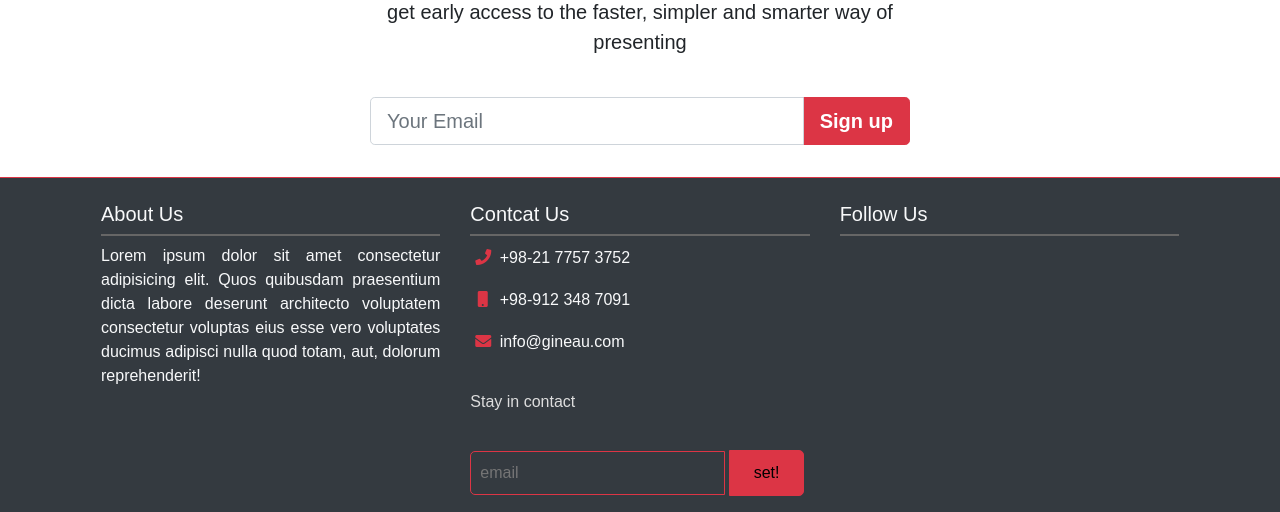
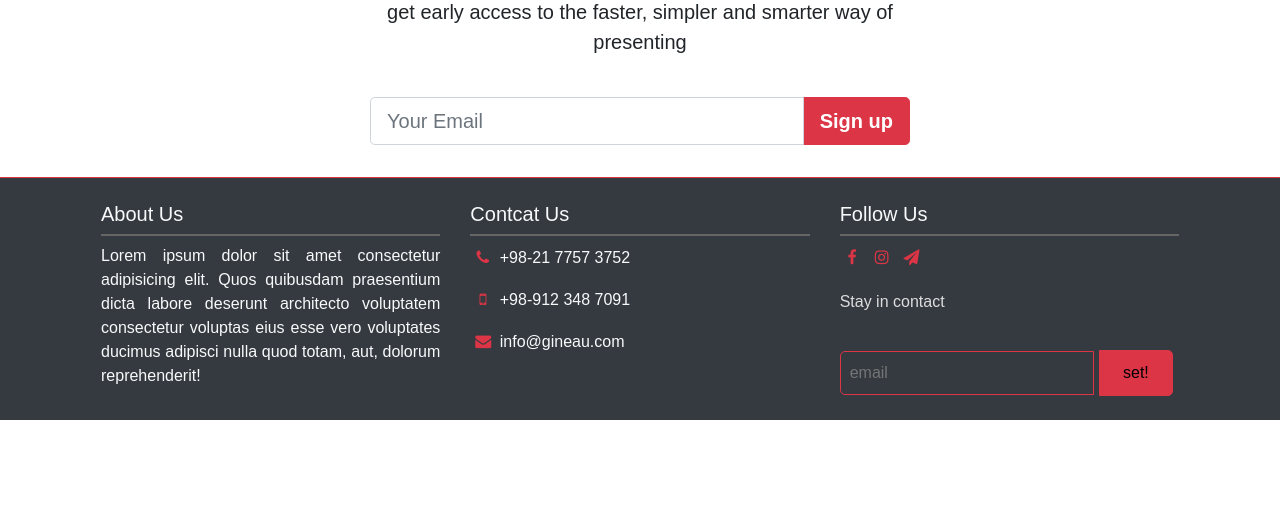
Before and after one commit to Rahimz/gineau, a Django app: page /products/ui/ in a window 1280 px wide. Shown: the part 1640-2152 px from the top of the page. After the commit the page ends 2060 px from the top, so only its background shows below. Run offline with Django 3.2, Linux system fonts and the light colour scheme; some libraries are stand-ins or nearby versions.

Commit message:
footer social media added

```diff
--- a/products/static/css/style.css
+++ b/products/static/css/style.css
@@ -109,18 +109,6 @@ footer .social-network a i.fa-facebook:hover {
     background: #3B5998;
 }
 
-footer .social-network a i.fa-twitter:hover {
-    background: #1DA1F2;
-}
-
-footer .social-network a i.fa-pinterest:hover {
-    background: #bd081c;
-}
-
-footer .social-network a i.fa-linkedin:hover {
-    background: #0077B5;
-}
-
 footer .social-network a i.fa-instagram:hover {
     background: #e1306c;
 }
@@ -129,9 +117,6 @@ footer .social-network a i.fa-send:hover {
     background: #0088cc;
 }
 
-footer .social-network a i.fa-rss:hover {
-    background: #f26522;
-}
 /* footer newsletter form */
 footer .newsletter-form p {
     color: #ddd;
--- a/products/templates/products/new_base.html
+++ b/products/templates/products/new_base.html
@@ -25,9 +25,10 @@
     <!-- Latest compiled and minified CSS -->
     <!-- <link rel="stylesheet" href="https://maxcdn.bootstrapcdn.com/bootstrap/4.3.1/css/bootstrap.min.css"> -->
     <link rel="stylesheet" href="{% static 'css/bootstrap.min.css' %}">
-    <!-- <link rel="stylesheet" href="{% static 'css/font-awesome.min.css' %}"> -->
-    <link rel="stylesheet" href="https://use.fontawesome.com/releases/v5.8.1/css/all.css"
-        integrity="sha384-50oBUHEmvpQ+1lW4y57PTFmhCaXp0ML5d60M1M7uH2+nqUivzIebhndOJK28anvf" crossorigin="anonymous">
+    <!-- <link rel="stylesheet" href="{% static 'css/font-awesome.min.css' %}">     -->
+    <link href="https://maxcdn.bootstrapcdn.com/font-awesome/4.2.0/css/font-awesome.min.css" rel="stylesheet">
+    <!-- <link rel="stylesheet" href="https://use.fontawesome.com/releases/v5.8.1/css/all.css"
+        integrity="sha384-50oBUHEmvpQ+1lW4y57PTFmhCaXp0ML5d60M1M7uH2+nqUivzIebhndOJK28anvf" crossorigin="anonymous"> -->
     <link rel="stylesheet" href="{% static 'css/animate.min.css' %}">
     <!-- open sans font -->
     <link href="https://fonts.googleapis.com/css?family=Open+Sans" rel="stylesheet">
@@ -278,6 +279,21 @@
                         <i class="fa fa-mobile"></i>&nbsp;+98-912&nbsp;348&nbsp;7091</p>
                     <p>
                         <i class="fa fa-envelope"></i>&nbsp;info@gineau.com</p>
+                </div>
+
+                <div class="col-sm-6 col-md-4 widget-box">
+                    <h5 class="widget-title py-2">Follow Us</h5>
+                    <div class="social-network">
+                        <a href="https://facebook.com/gineau">
+                            <i class="fa fa-facebook"></i>
+                        </a>
+                        <a href="https://instagram/gineaudesign">
+                            <i class="fa fa-instagram"></i>
+                        </a>
+                        <a href="#">
+                            <i class="fa fa-send"></i>
+                        </a>
+                    </div>
                     <div class="newsletter-form">
                         <p>Stay in contact</p>
                         <form action="" method="post">
@@ -285,12 +301,6 @@
                             <input type="submit" value="set!">
                         </form>
                     </div>
-                </div>
-
-                <div class="col-sm-6 col-md-4 widget-box">
-                    <h5 class="widget-title py-2">Follow Us</h5>
-
-
                 </div>
 
             </div>
```
